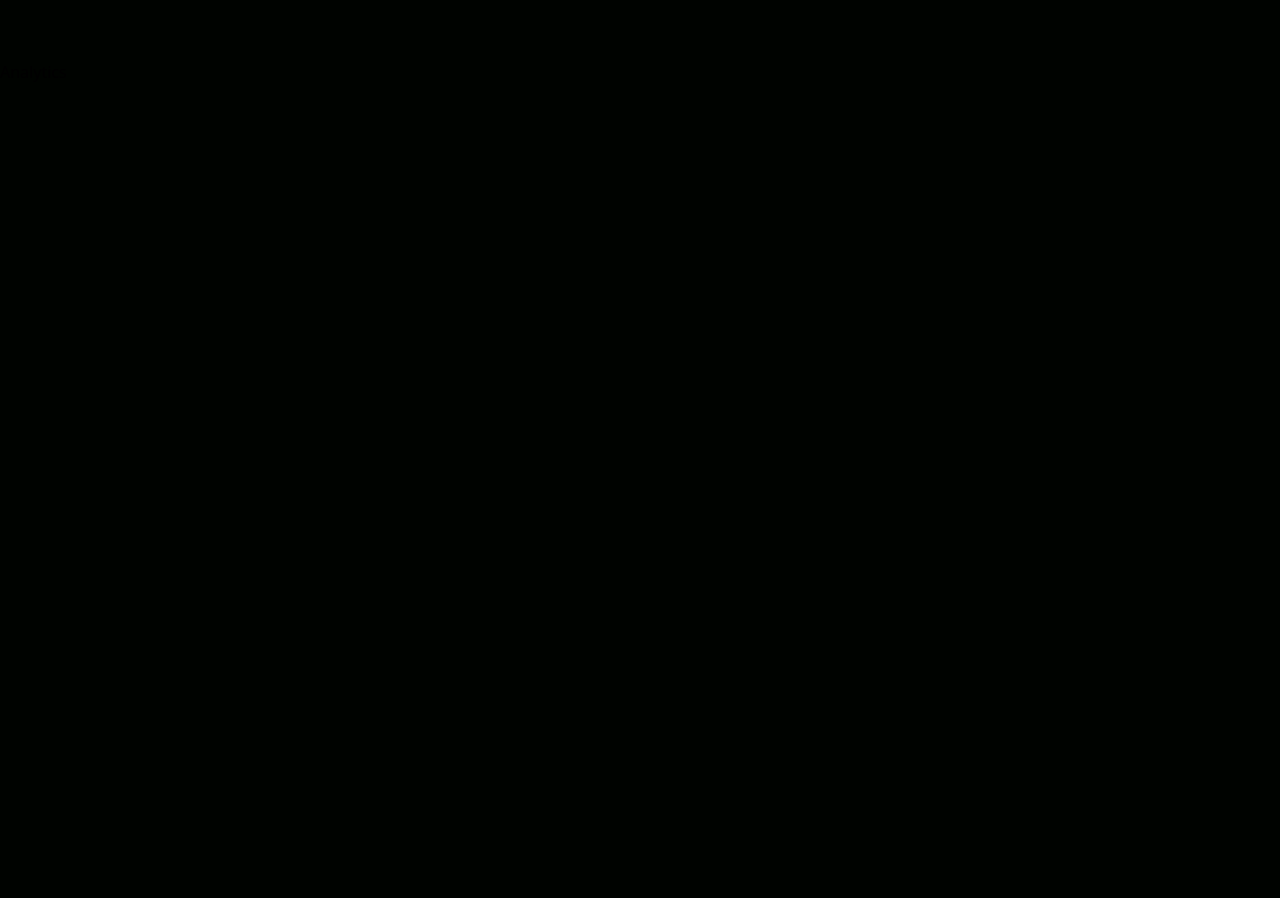
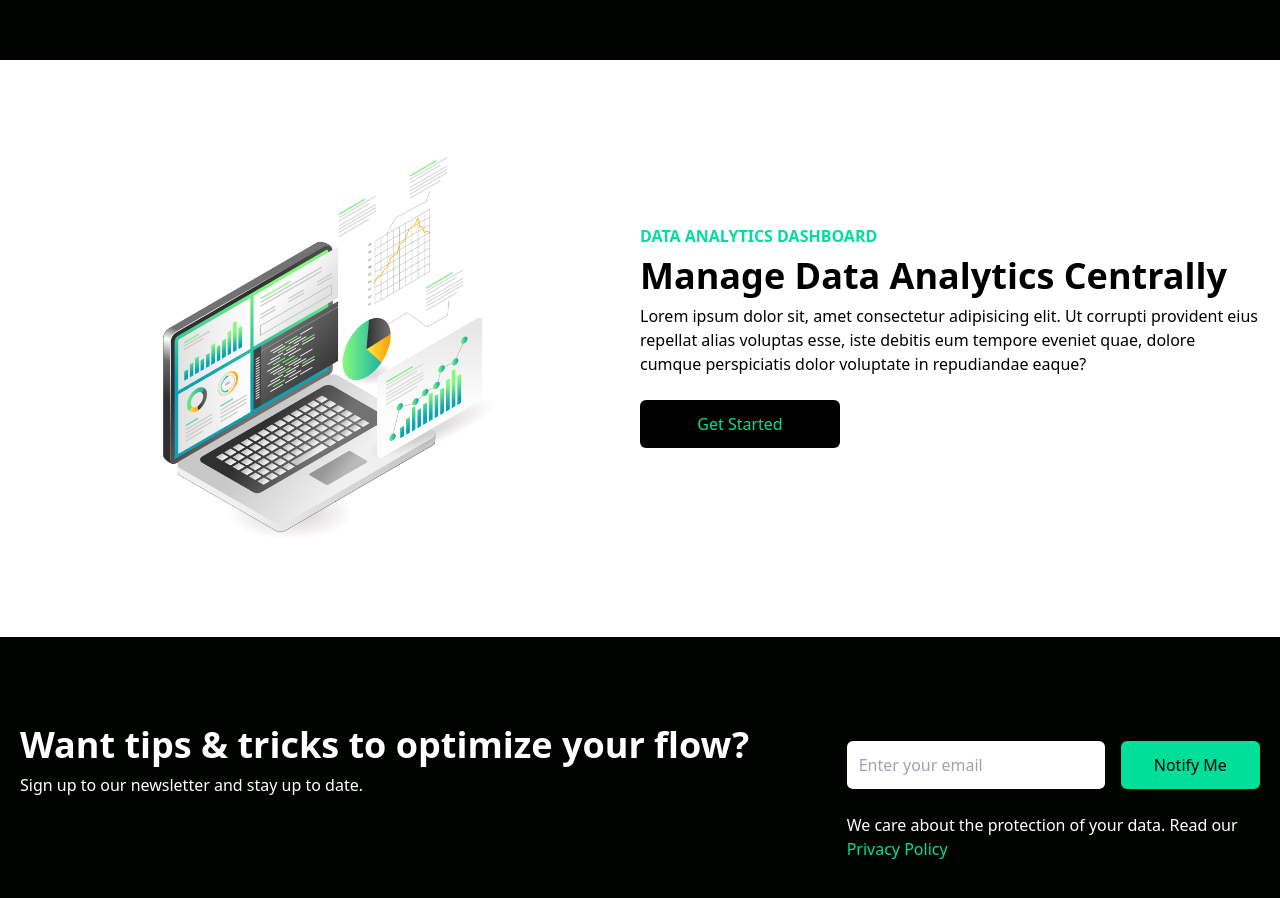
Before and after one commit to tiharagrrr/finance-website, a React (Create React App) app: page / in a window 1280 px wide. Shown: the part 740-1638 px from the top of the page. Before the commit the page ends 824 px from the top, so only its background shows below. Built offline with nearby package versions, Linux system fonts and the light colour scheme.

Commit message:
more components

```diff
--- a/src/App.js
+++ b/src/App.js
@@ -1,6 +1,7 @@
 import Navbar from "./components/Navbar";
 import Hero from "./components/Hero";
 import Analytics from "./components/Analytics";
+import Newsletter from "./components/Newsletter";
 
 
 function App() {
@@ -9,6 +10,7 @@ function App() {
       <Navbar></Navbar>
       <Hero/>
       <Analytics/>
+      <Newsletter/>
     </div>
   );
 }
--- a/src/components/Analytics.jsx
+++ b/src/components/Analytics.jsx
@@ -1,8 +1,23 @@
 import React from 'react'
+import Laptop from '../assets/laptop.jpg'
 
 const Analytics = () => {
   return (
-    <div>Analytics</div>
+    <div className='w-full bg-white py-16 px-4'>
+        <div className='max-w-[1240px] mx-auto grid md:grid-cols-2'>
+            <img src={Laptop} alt='laptop' className='w-[500px] mx-auto my-4'/>
+            <div className='flex flex-col justify-center'>
+                <p className='text-[#00df9a] font-bold'>DATA ANALYTICS DASHBOARD</p>
+                <h1 className='md:text-4xl sm:text-3xl text-2xl font-bold py-2'>Manage Data Analytics Centrally</h1>
+                <p>
+                    Lorem ipsum dolor sit, amet consectetur adipisicing elit. Ut corrupti provident eius repellat alias voluptas esse, iste debitis eum tempore eveniet quae, dolore cumque perspiciatis dolor voluptate in repudiandae eaque?
+                </p>
+                <button className='text-[#00df9a] w-[200px] rounded-md font-medium my-6 mx-auto md:mx-0 py-3 bg-black'>
+                Get Started
+                </button>
+            </div>
+        </div>
+    </div>
   )
 }
 
--- /dev/null
+++ b/src/components/Cards.jsx
@@ -0,0 +1,9 @@
+import React from 'react'
+
+const Cards = () => {
+  return (
+    <div>Cards</div>
+  )
+}
+
+export default Cards
--- /dev/null
+++ b/src/components/Newsletter.jsx
@@ -0,0 +1,31 @@
+import React from 'react'
+
+const Newsletter = () => {
+  return (
+    <div className='w-full py-16 text-white px-4'>
+        <div className='max-w-[1240px] mx-auto grid lg:grid-cols-3'>
+            <div className='lg:col-span-2 my-4'>
+                <h1 className='md:text-4xl sm:text-3xl text-2xl font-bold py-2'>
+                    Want tips & tricks to optimize your flow?
+                </h1>
+                <p>
+                    Sign up to our newsletter and stay up to date.
+                </p>
+            </div>
+            <div className='my-4'>
+                <div className='flex flex-col sm:flex-row items-center justify-between w-full'>
+                    <input  className='p-3 flex w-full rounded-md text-black' type='email' placeholder='Enter your email' />
+                    <button className='bg-[#00df9a] w-[200px] rounded-md font-medium  ml-4 my-6 px-6 py-3 text-black'>
+                        Notify Me
+                    </button>
+                </div>
+                <p>We care about the protection of your data. Read our <span className='text-[#00df9a]'>Privacy Policy</span> </p>
+            </div>
+
+        </div>
+
+    </div>
+  )
+}
+
+export default Newsletter
```
